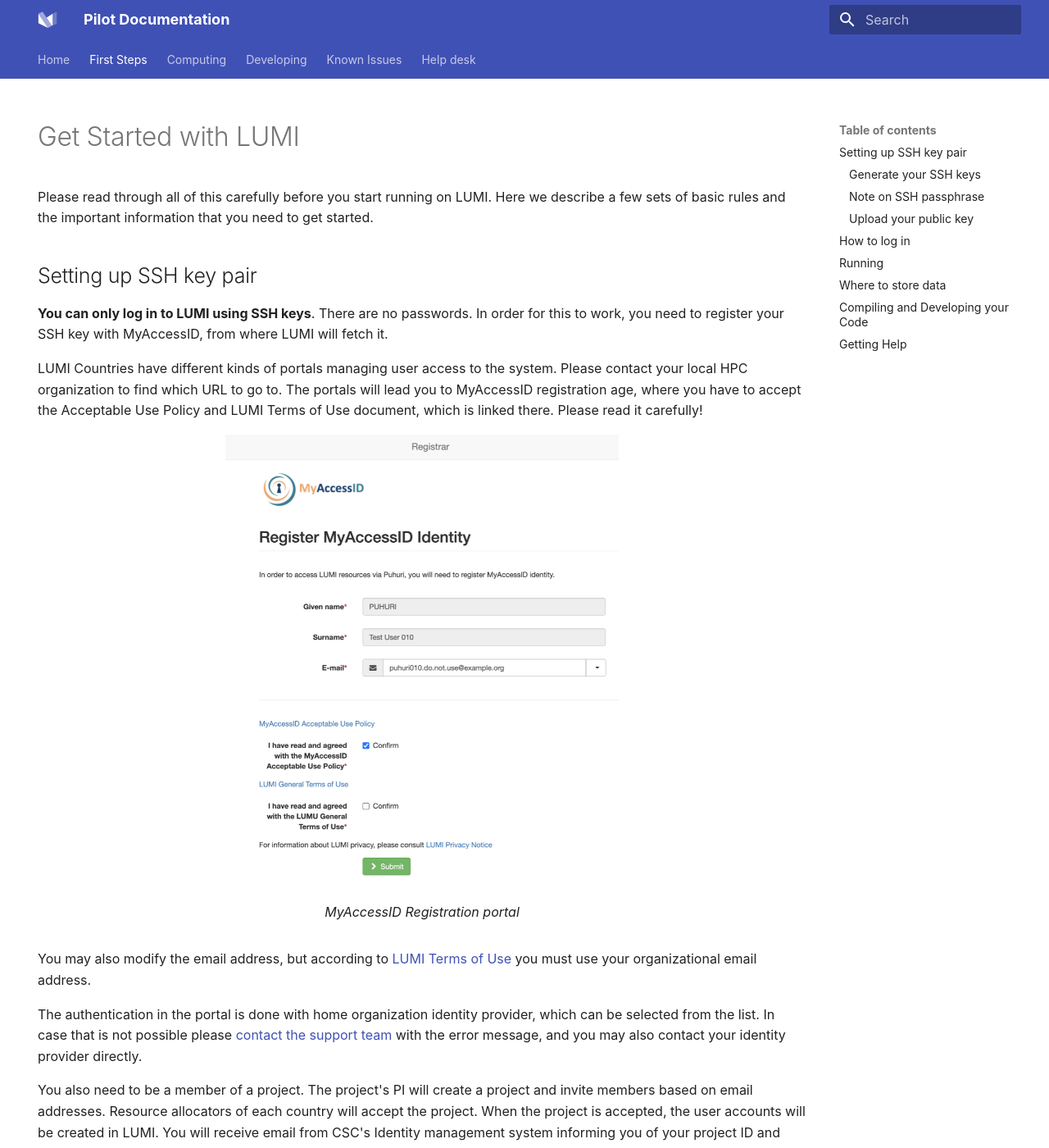
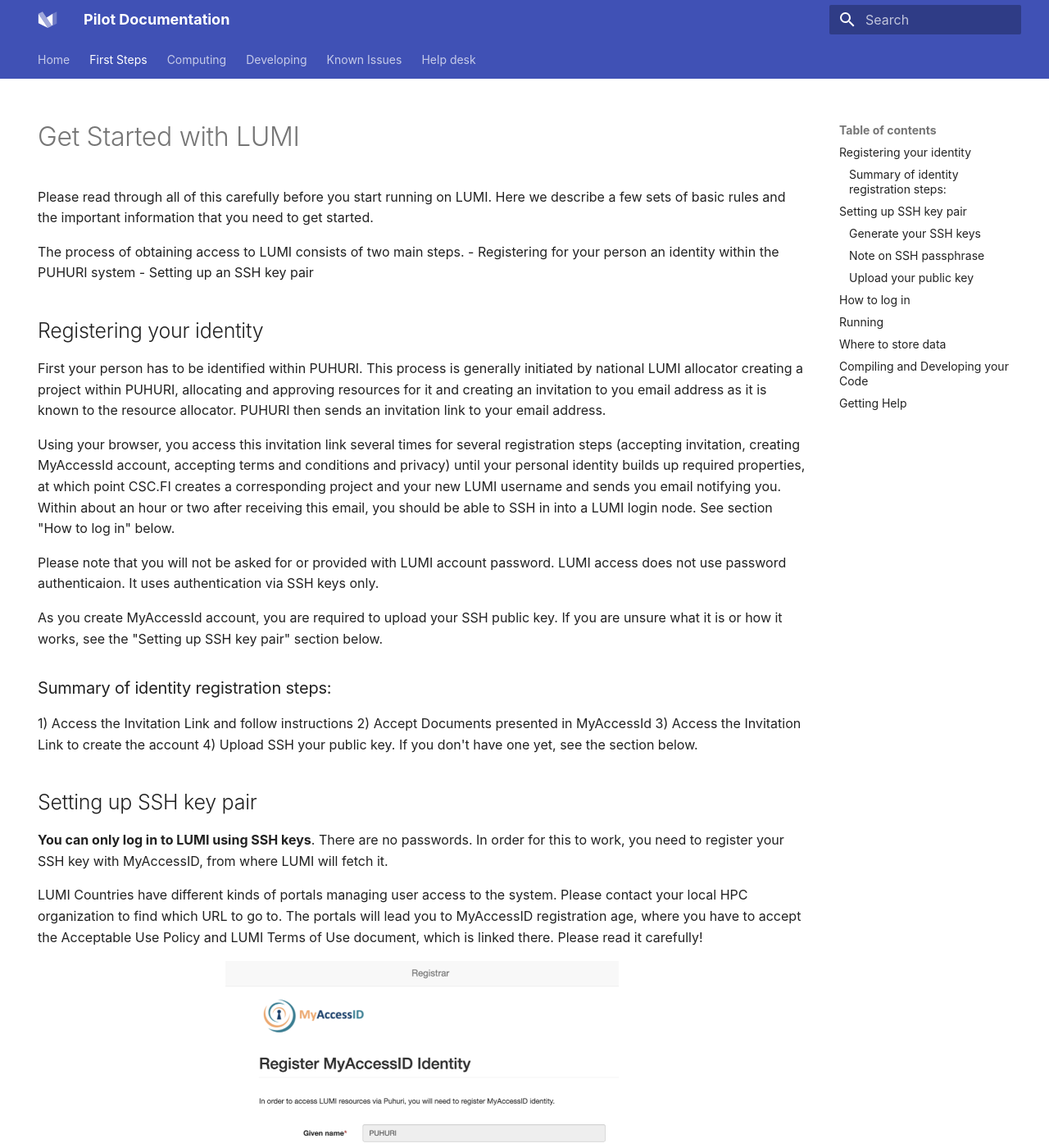
Before and after one commit to Lumi-supercomputer/lumi-userguide, an MkDocs documentation site: the page built from docs/firststeps/getstarted.md, in a window 1280 px wide and 1400 px high. Shown: the whole window at 82% size. Built offline with MkDocs 1.6.1 and Material for MkDocs 9.7.7, drawn with Linux system fonts in a browser that asks for light colours.

Commit message:
registration steps info
registration steps info

```diff
--- a/docs/firststeps/getstarted.md
+++ b/docs/firststeps/getstarted.md
@@ -20,6 +20,27 @@
 Please read through all of this carefully before you start running on LUMI. Here
 we describe a few sets of basic rules and the important information that you
 need to get started.
+
+The process of obtaining access to LUMI consists of two main steps.
+ - Registering for your person an identity within the PUHURI system
+ - Setting up an SSH key pair
+
+## Registering your identity
+First your person has to be identified within PUHURI. This process is generally initiated by national LUMI allocator creating a project within PUHURI, allocating and approving resources for it and creating an invitation to you email address as it is known to the resource allocator. PUHURI then sends an invitation link to your email address.
+
+Using your browser, you access this invitation link several times for several registration steps (accepting invitation, creating MyAccessId account, accepting terms and conditions and privacy) until your personal identity builds up required properties, at which point CSC.FI creates a corresponding project and your new LUMI username and sends you email notifying you. Within about an hour or two after receiving this email, you should be able to SSH in into a LUMI login node. See section "How to log in" below.
+
+Please note that you will not be asked for or provided with LUMI account password. LUMI access does not use password authenticaion. It uses authentication via SSH keys only.
+
+As you create MyAccessId account, you are required to upload your SSH public key. If you are unsure what it is or how it works, see the "Setting up SSH key pair" section below.
+
+### Summary of identity registration steps:
+
+1) Access the Invitation Link and follow instructions
+2) Accept Documents presented in MyAccessId
+3) Access the Invitation Link to create the account
+4) Upload SSH your public key. If you don't have one yet, see the section below.
+
 
 ## Setting up SSH key pair
 
```
